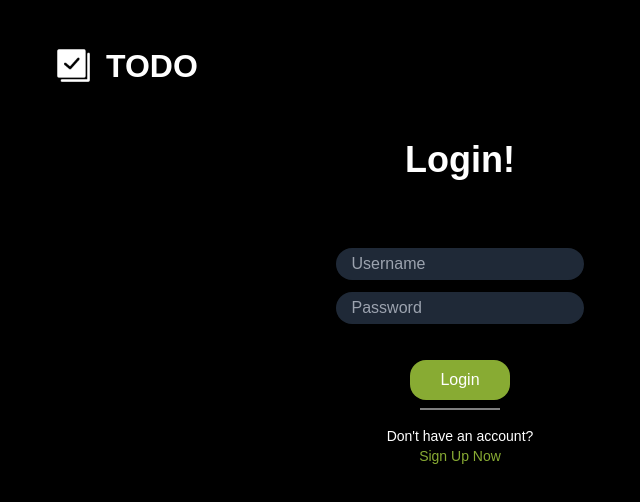
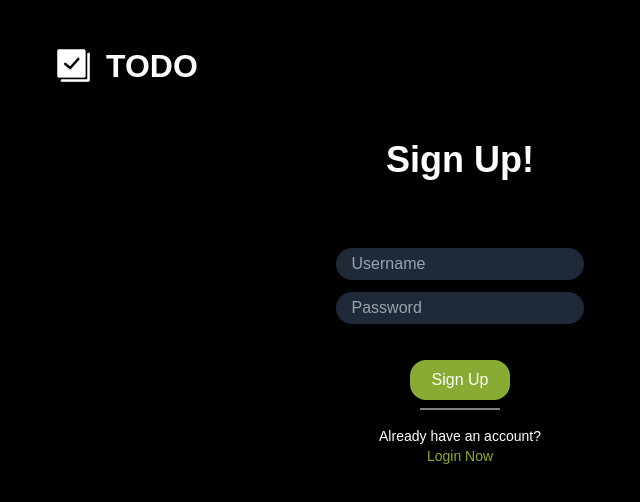
Before and after one commit to HassanSE19/todots, a React (Create React App) app: page /signup in a window 1280 px wide. Shown: the top 502 px of the page, without its empty margins (180-820 px from the left). Built offline with nearby package versions, Linux system fonts and the light colour scheme; what store would draw is missing.

Commit message:
Minor Login-SignUp text issues

```diff
--- a/src/pages/Login/index.tsx
+++ b/src/pages/Login/index.tsx
@@ -6,7 +6,7 @@ import { yupResolver } from "@hookform/resolvers/yup";
 import { IAuthFormInput } from "type";
 import { useNavigate } from "react-router-dom";
 
-const SignUp = () => {
+const Login = () => {
   const navigate = useNavigate();
 
   const {
@@ -82,4 +82,4 @@ const SignUp = () => {
   );
 };
 
-export default SignUp;
+export default Login;
--- a/src/pages/Signup/index.tsx
+++ b/src/pages/Signup/index.tsx
@@ -32,7 +32,7 @@ const SignUp = () => {
     <Layout>
       <div className="w-2/3 mx-auto items-center">
         <p className="text-center text-4xl font-semibold text-white pt-2 mb-16">
-          {"Login!"}
+          {"Sign Up!"}
         </p>
         <form
           onSubmit={handleSubmit(onSubmit)}
@@ -64,18 +64,18 @@ const SignUp = () => {
             type="submit"
             className="mt-8 rounded-2xl m-2 text-white bg-[#88ab33] w-2/5 px-4 py-2 shadow-md hover:text-[#88ab33] hover:bg-white transition duration-200 ease-in"
           >
-            {"Login"}
+            {"Sign Up"}
           </button>
         </form>
         <div className="mb-4 mx-auto border-[1px] justify-center w-20 border-[grey] border-solid"></div>
         <p className="text-center text-white mt-4 text-sm">
-          {"Don't have an account?"}
+          {"Already have an account?"}
         </p>
         <p
-          onClick={() => navigate("/signup")}
+          onClick={() => navigate("/login")}
           className="text-center text-[#88ab33] mb-4 text-sm font-medium cursor-pointer"
         >
-          {"Sign Up Now"}
+          {"Login Now"}
         </p>
       </div>
     </Layout>
```
